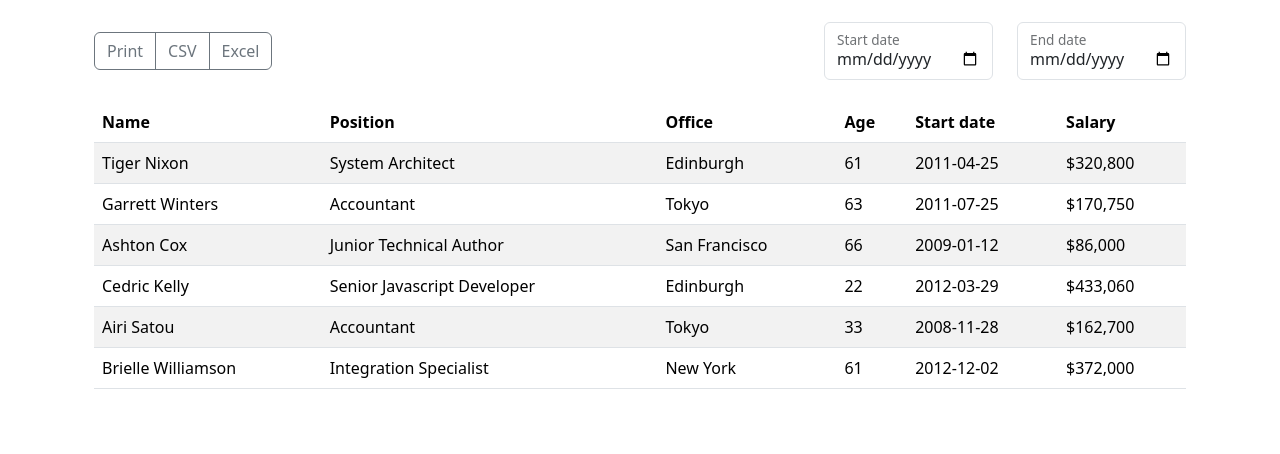
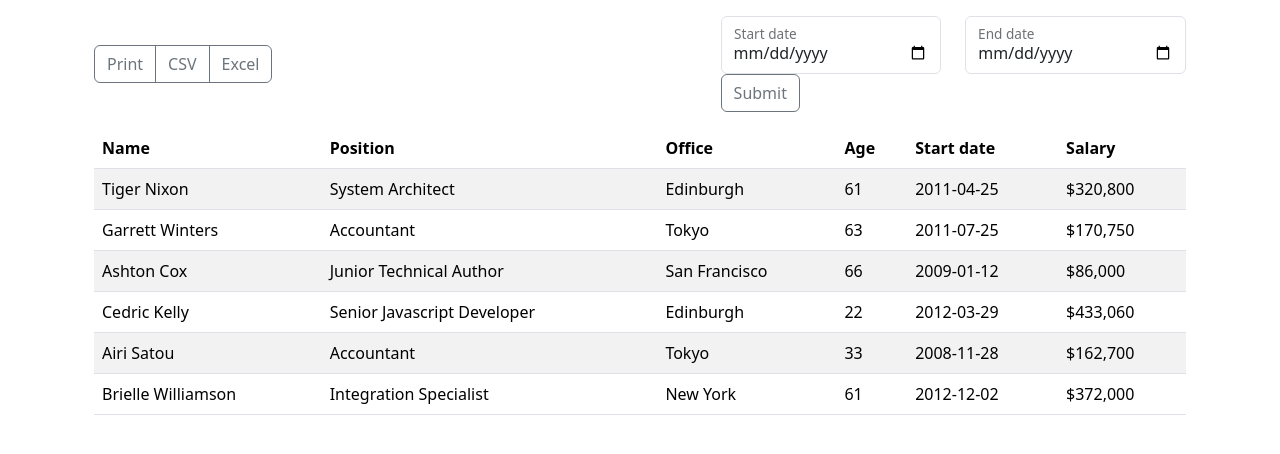
Before and after one commit to kachikodes/express_table, an Angular app: page /table in a window 1280 px wide. Shown: the top 454 px of the page. Built offline with nearby package versions, Linux system fonts and the light colour scheme.

Commit message:
made commit

```diff
--- a/src/app/table/table.component.html
+++ b/src/app/table/table.component.html
@@ -31,6 +31,10 @@
             <label for="floatingPassword">End date</label>
           </div>
         </div>
+        <div class="col">
+          <button class="btn btn-outline-secondary" type="button">Submit</button>
+        </div>
+
       </div>
     </section>
   </div>
```
